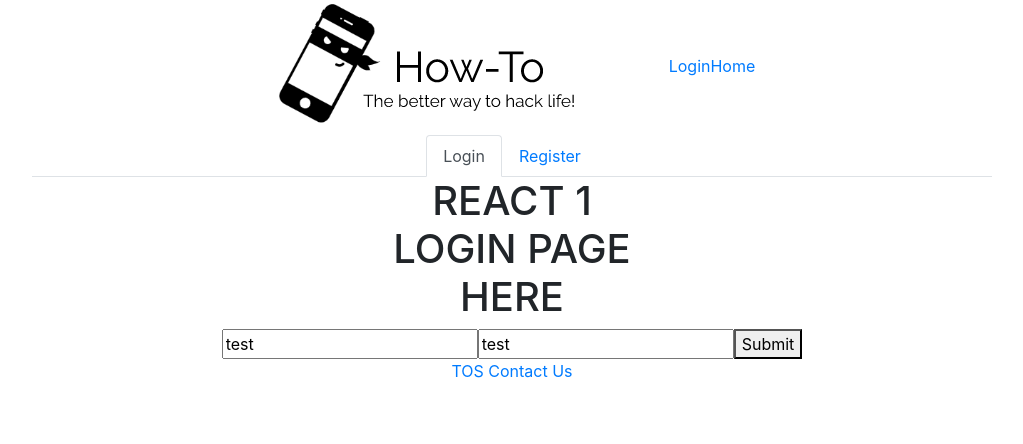
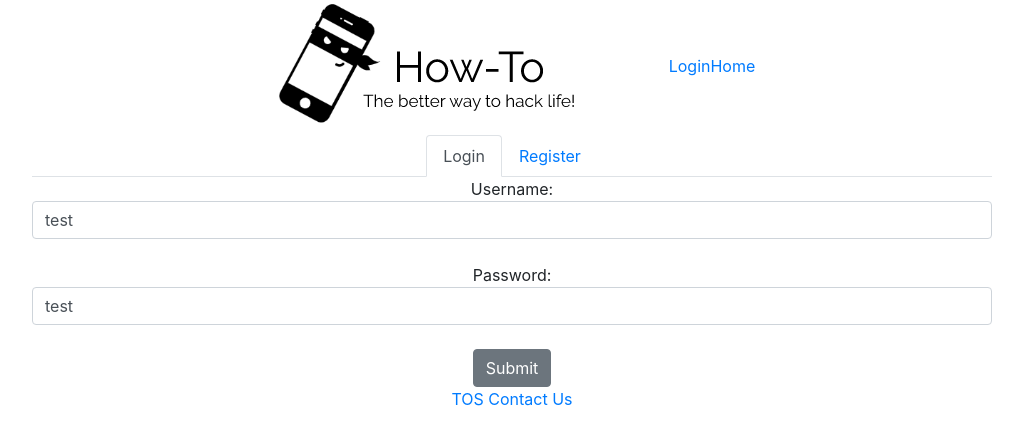
Before and after one commit to build-week-how-to-2/front-end, a React (Create React App) app: page /Login in a window 1280 px wide. Shown: the top 444 px of the page, without its empty margins (128-1151 px from the left). Built offline with nearby package versions, Linux system fonts and the light colour scheme.

Commit message:
switch register to backend

```diff
--- a/src/components/Login.jsx
+++ b/src/components/Login.jsx
@@ -1,15 +1,59 @@
 import React from "react";
-import TempLogin from "./TempLogin";
+import { connect } from "react-redux";
+import useForm from "../hooks/useForm";
+import { useHistory } from "react-router-dom";
+import { logInUser } from "../store/actions";
+import { FormGroup, Form, Input, Button, Label } from "reactstrap";
 
-export default function Login() {
+export const Login = ({ logInUser }) => {
+	const [loginForm, setLoginForm] = useForm("loginForm", {
+		username: "test",
+		password: "test",
+	});
+	const { push } = useHistory();
 	return (
 		<div>
-			<h1>
-				REACT 1 <br />
-				LOGIN PAGE <br />
-				HERE
-			</h1>
-			<TempLogin />
+			<Form
+				onSubmit={event => {
+					event.preventDefault();
+					logInUser(loginForm);
+					localStorage.removeItem("loginForm");
+					setTimeout(() => {
+						push("/");
+					}, 100);
+				}}>
+				<FormGroup>
+					<Label>
+						Username:{"  "}
+						<Input
+							type="text"
+							name="username"
+							value={loginForm.username}
+							onChange={setLoginForm}
+						/>
+					</Label>
+				</FormGroup>
+				<FormGroup>
+					<Label>
+						Password:{"  "}
+						<Input
+							type="text"
+							name="password"
+							value={loginForm.password}
+							onChange={setLoginForm}
+						/>
+					</Label>
+				</FormGroup>
+				<Button>Submit</Button>
+			</Form>
 		</div>
 	);
-}
+};
+
+const mapStateToProps = state => ({});
+
+const mapDispatchToProps = {
+	logInUser,
+};
+
+export default connect(mapStateToProps, mapDispatchToProps)(Login);
--- a/src/components/Register.jsx
+++ b/src/components/Register.jsx
@@ -1,16 +1,18 @@
 import React from "react";
+import { connect } from "react-redux";
 import useForm from "../hooks/useForm";
+import { registerUser } from "../store/actions";
 import { Label, Input, Form, Button } from "reactstrap";
 
 const initialForm = {
-	fname: "",
+	// fname: "",
 	username: "",
 	passwd: "",
 	email: "",
 	tos: false,
 };
 
-export default function Register() {
+export function Register({ registerUser }) {
 	const [registerFormValues, setRegisterFormValues] = useForm(
 		"registerForm",
 		initialForm
@@ -18,8 +20,17 @@ export default function Register() {
 
 	return (
 		<div>
-			<Form>
-				<Label>
+			<Form
+				onSubmit={event => {
+					event.preventDefault();
+					registerUser({
+						username: registerFormValues.username,
+						password: registerFormValues.passwd,
+						role: "user",
+					});
+					localStorage.removeItem("registerForm");
+				}}>
+				{/* <Label>
 					{" "}
 					First Name {"  "}
 					<Input
@@ -29,7 +40,7 @@ export default function Register() {
 						onChange={setRegisterFormValues}
 					/>
 				</Label>
-				<br />
+				<br /> */}
 				<Label>
 					{" "}
 					Username: {"  "}
@@ -71,3 +82,11 @@ export default function Register() {
 		</div>
 	);
 }
+
+const mapStateToProps = state => ({});
+
+const mapDispatchToProps = {
+	registerUser,
+};
+
+export default connect(mapStateToProps, mapDispatchToProps)(Register);
--- a/src/components/TempLogin.jsx
+++ /dev/null
@@ -1,48 +0,0 @@
-import React from "react";
-import { connect } from "react-redux";
-import useForm from "../hooks/useForm";
-import { useHistory } from "react-router-dom";
-import { logInUser } from "../store/actions";
-
-export const TempLogin = ({ logInUser }) => {
-	const [tempForm, setTempForm] = useForm("temps", {
-		username: "test",
-		password: "test",
-	});
-	const { push } = useHistory();
-	return (
-		<div>
-			<form
-				onSubmit={event => {
-					event.preventDefault();
-					logInUser(tempForm);
-					localStorage.removeItem("temps");
-					setTimeout(() => {
-						push("/");
-					}, 500);
-				}}>
-				<input
-					type="text"
-					name="username"
-					value={tempForm.username}
-					onChange={setTempForm}
-				/>
-				<input
-					type="text"
-					name="password"
-					value={tempForm.password}
-					onChange={setTempForm}
-				/>
-				<button>Submit</button>
-			</form>
-		</div>
-	);
-};
-
-const mapStateToProps = state => ({});
-
-const mapDispatchToProps = {
-	logInUser,
-};
-
-export default connect(mapStateToProps, mapDispatchToProps)(TempLogin);
--- a/src/route/axiosWithAuth.jsx
+++ b/src/route/axiosWithAuth.jsx
@@ -7,6 +7,6 @@ export const axiosWithAuth = () => {
 		headers: {
 			Authorization: token,
 		},
-		baseURL: "http://localhost:5000",
+		baseURL: "https://how-to-2.herokuapp.com",
 	});
 };
--- a/src/store/actions/index.jsx
+++ b/src/store/actions/index.jsx
@@ -32,7 +32,16 @@ export const logInUser = creds => dispatch => {
 
 export const registerUser = user => dispatch => {
 	dispatch({ type: "REGISTER_USER", dispatch: user });
-	axiosWithAuth().post().then().catch();
+	axiosWithAuth()
+		.post("/api/register")
+		.then(res => {
+			console.log(res);
+			debugger;
+		})
+		.catch(error => {
+			console.log(error);
+			debugger;
+		});
 };
 
 export const upvote = data => dispatch => {
```
